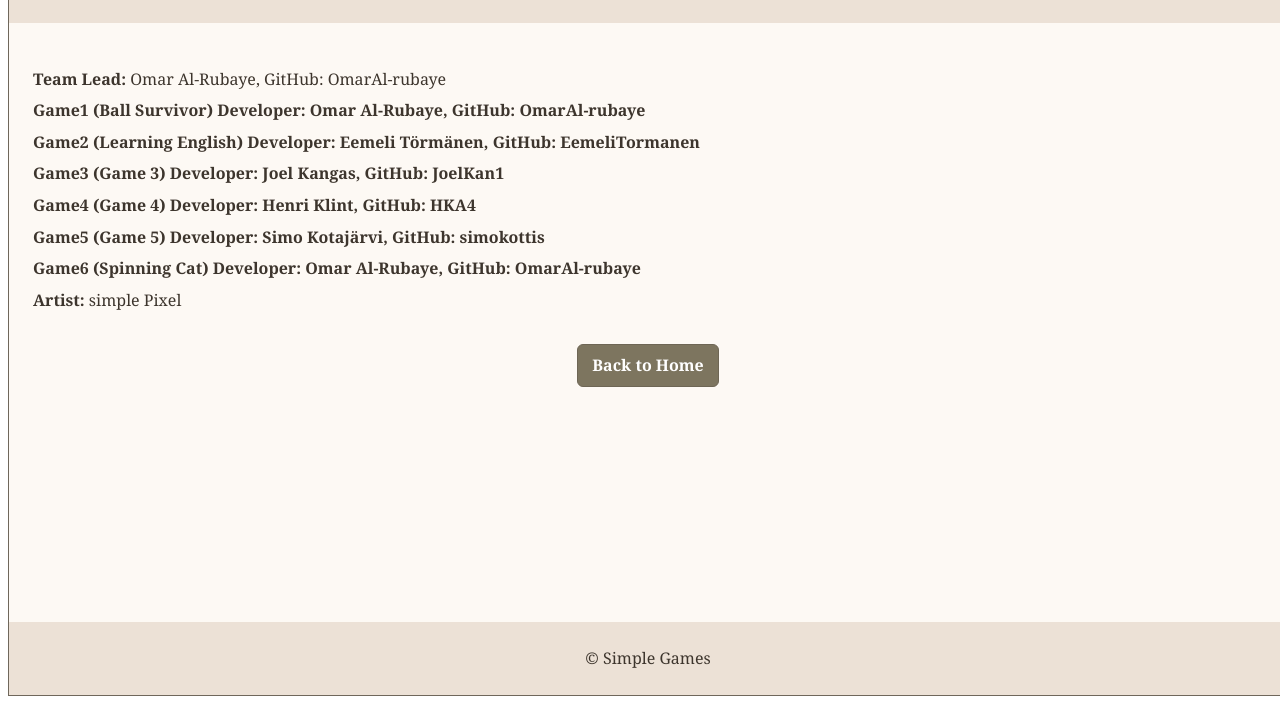
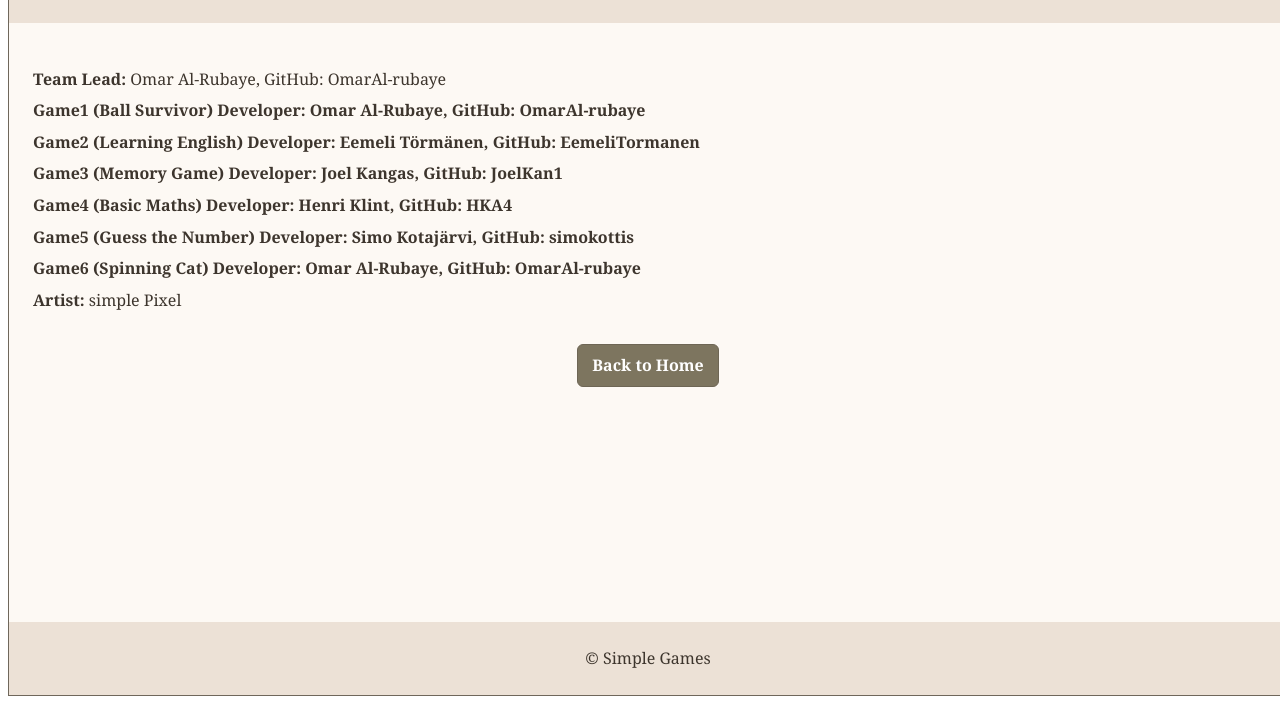
Before and after one commit to OmarAl-rubaye/DumbassGaming, a plain HTML site: page credits.html in a window 1280 px wide. Shown: the part 112-816 px from the top of the page. Drawn offline with Linux system fonts and the light colour scheme.

Commit message:
Update credits.html

```diff
--- a/credits.html
+++ b/credits.html
@@ -19,9 +19,9 @@
                 <li><strong>Team Lead:</strong> Omar Al-Rubaye, GitHub: OmarAl-rubaye</li>
                 <li><strong>Game1 (Ball Survivor) Developer: Omar Al-Rubaye, GitHub: OmarAl-rubaye </strong> </li>
                 <li><strong>Game2 (Learning English) Developer: Eemeli Törmänen, GitHub: EemeliTormanen</strong> </li>
-                <li><strong>Game3 (Game 3) Developer: Joel Kangas, GitHub: JoelKan1</strong> </li>
-                <li><strong>Game4 (Game 4) Developer: Henri Klint, GitHub: HKA4</strong> </li>
-                <li><strong>Game5 (Game 5) Developer: Simo Kotajärvi, GitHub: simokottis</strong> </li>
+                <li><strong>Game3 (Memory Game) Developer: Joel Kangas, GitHub: JoelKan1</strong> </li>
+                <li><strong>Game4 (Basic Maths) Developer: Henri Klint, GitHub: HKA4</strong> </li>
+                <li><strong>Game5 (Guess the Number) Developer: Simo Kotajärvi, GitHub: simokottis</strong> </li>
                 <li><strong>Game6 (Spinning Cat) Developer: Omar Al-Rubaye, GitHub: OmarAl-rubaye</strong> </li>
                 <li><strong>Artist:</strong> simple Pixel</li>
 
```
